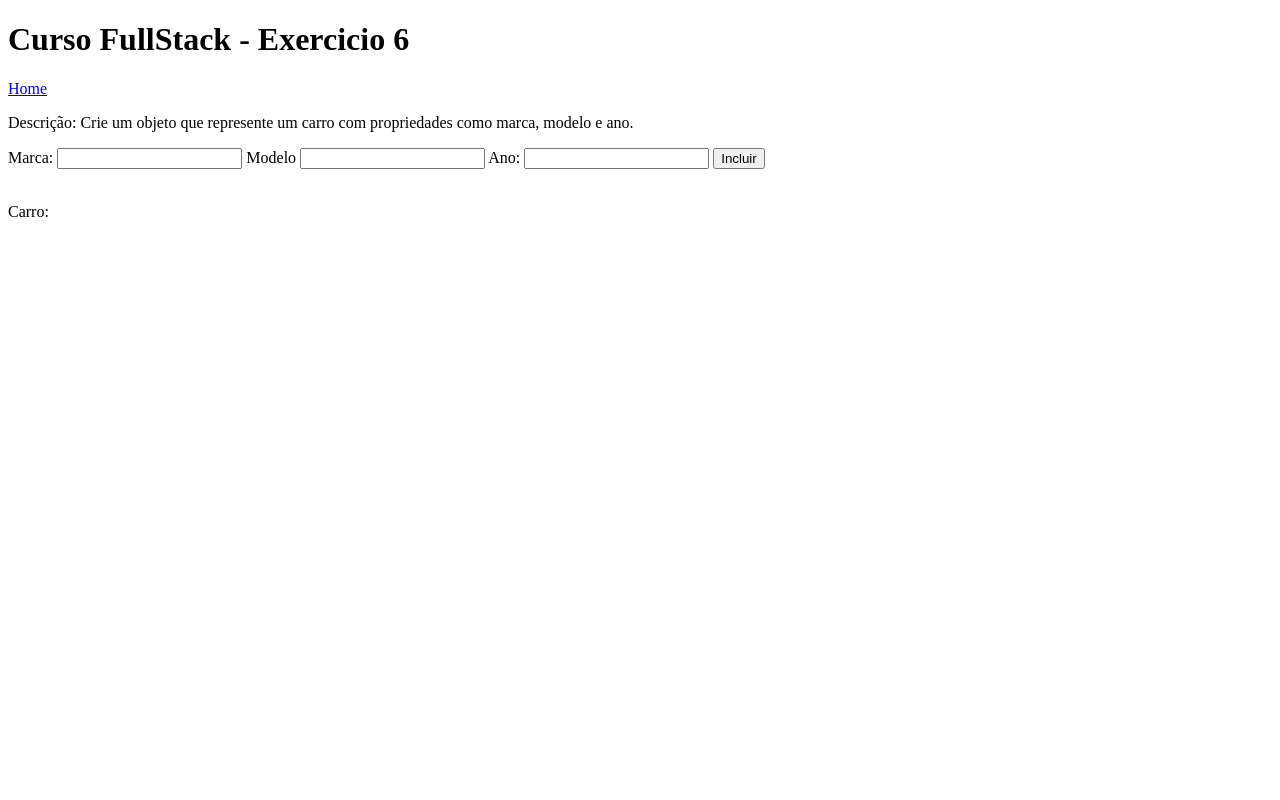
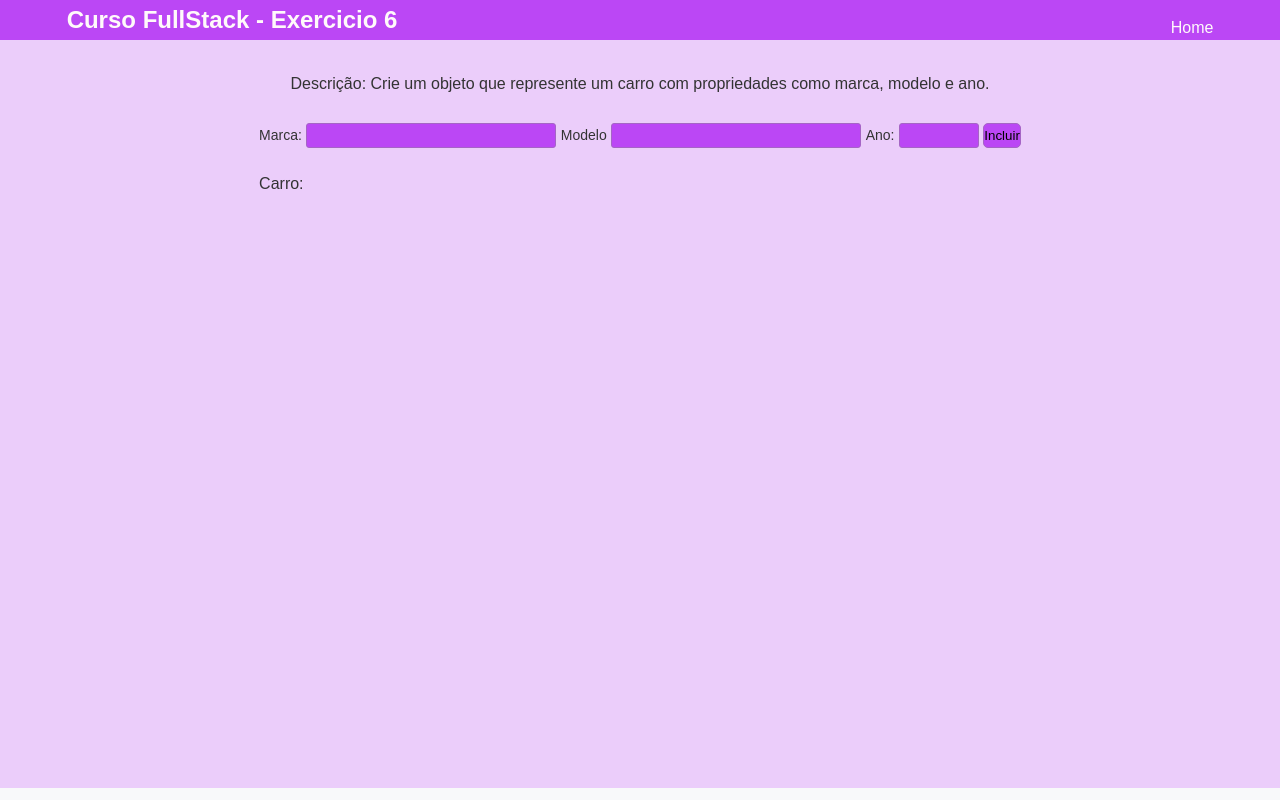
Before and after one commit to debora-sl/exercicios-10-02, a plain HTML site: page html/exercicio6.html in a window 1280 px wide. Drawn offline with Linux system fonts and the light colour scheme.

Commit message:
Fazendo o css da página inicial e páginas dos exercicios.

```diff
--- /dev/null
+++ b/css/exercicios.css
@@ -0,0 +1,125 @@
+/* Reset básico para padronizar estilos entre navegadores */
+* {
+    margin: 0;
+    padding: 0;
+    box-sizing: border-box;
+}
+
+/* Removendo estilos de lista */
+ul, ol {
+    list-style: none;
+}
+
+/* Removendo sublinhado dos links */
+a {
+    text-decoration: none;
+    color: inherit;
+}
+
+
+/* Garantindo que os elementos ocupem toda a largura disponível */
+html, body {
+    width: 100%;
+    height: 100%;
+    font-family: Arial, sans-serif;
+    line-height: 1.5;
+    background-color: #f8f9fa; /* Cor de fundo opcional */
+    color: #333; /* Cor do texto padrão */
+}
+
+/* Removendo estilos padrões de botões */
+button, input, textarea {
+    font-family: inherit;
+    border: none;
+    outline: none;
+    background: none;
+}
+
+/* Melhorando a aparência de imagens */
+img {
+    max-width: 100%;
+    height: auto;
+    display: block;
+}
+
+/* home/ index */
+.exercicios-titulo{
+    display: flex;
+    align-items: center;
+    justify-content: space-around;
+
+    background-color: rgb(187, 71, 245);
+    color: snow;
+
+    font-size: 16px;
+    font-weight: 100;
+}
+
+.exercicios-titulo a{
+    margin-top: 1em;
+    margin-left: 40em;
+}
+
+.exercicios-titulo a:hover {
+    text-decoration: underline;
+    color: rgb(230, 225, 225);
+}
+
+/* main/ principal */
+.exercicios-principal{
+    display: flex;
+    flex-direction: column;
+    align-items: center;
+
+    padding: 2em;
+    width: 100%;
+    height: 93.5vh;
+    background-color: rgb(235, 205, 250);
+}
+
+.exercicios-principal-descricao{
+    margin-bottom: 1em;
+}
+
+.exercicios-principal-descricao p{
+
+    padding: 1em;
+}
+
+.exercicios-principal label{
+    font-size: 14px;
+}
+
+.exercicios-principal-numeros{
+    margin-top: 1em;
+    border: thin solid rgb(165, 101, 197);
+    border-radius: 3px;
+
+    height: 25px;
+    width: 80px;
+
+    text-align: center;
+
+    background-color: rgb(187, 71, 245);
+}
+
+.exercicios-principal-inputs-frases{
+    margin-top: 2em;
+    border: thin solid rgb(165, 101, 197);
+    border-radius: 3px;
+
+    height: 25px;
+    width: 250px;
+
+    background-color: rgb(187, 71, 245);
+}
+
+.exercicios-principal button{
+    border: thin solid rgb(165, 101, 197);
+    border-radius: 5px;
+
+    height: 25px;
+    width: 100spx;
+
+    background-color: rgb(187, 71, 245);
+}
--- /dev/null
+++ b/css/style.css
@@ -0,0 +1,100 @@
+/* Reset básico para padronizar estilos entre navegadores */
+* {
+    margin: 0;
+    padding: 0;
+    box-sizing: border-box;
+}
+
+/* Removendo estilos de lista */
+ul, ol {
+    list-style: none;
+}
+
+/* Removendo sublinhado dos links */
+a {
+    text-decoration: none;
+    color: inherit;
+}
+
+
+/* Garantindo que os elementos ocupem toda a largura disponível */
+html, body {
+    width: 100%;
+    height: 100%;
+    font-family: Arial, sans-serif;
+    line-height: 1.5;
+    background-color: #f8f9fa; /* Cor de fundo opcional */
+    color: #333; /* Cor do texto padrão */
+}
+
+/* Removendo estilos padrões de botões */
+button, input, textarea {
+    font-family: inherit;
+    border: none;
+    outline: none;
+    background: none;
+}
+
+/* Melhorando a aparência de imagens */
+img {
+    max-width: 100%;
+    height: auto;
+    display: block;
+}
+
+/* home/ index */
+.home-titulo{
+
+    display: flex;
+    align-items: center;
+    justify-content: space-around;
+
+    background-color: rgb(187, 71, 245);
+    color: snow;
+}
+
+.home-titulo a{
+    margin-top: 1em;
+    margin-left: 53em;
+
+}
+
+.home-titulo a:hover {
+    text-decoration: underline;
+    color: rgb(230, 225, 225);
+}
+
+/* home/ principal */
+.home-principal{
+
+    display: flex;
+    flex-direction: column;
+    align-items: center;
+
+    padding: 1em;
+    width: 100%;
+    height: 92.3vh;
+
+    background-color: rgb(235, 205, 250);
+}
+
+.home-principal-titulo{
+    border-bottom: thin solid rgb(187, 71, 245);
+    width: 400px;
+
+    text-align: center;
+}
+
+.home-principal-lista{
+    padding: 1em;
+}
+
+.home-principal-lista a{
+
+    padding: 0.5em;
+}
+
+.home-principal-lista a:hover{
+    text-decoration: underline;
+    color: rgb(12, 5, 5);
+}
--- a/html/exercicio6.html
+++ b/html/exercicio6.html
@@ -3,15 +3,19 @@
 <head>
     <meta charset="UTF-8">
     <meta name="viewport" content="width=device-width, initial-scale=2.0">
+
+    <!-- css -->
+    <link rel="stylesheet" href="../css/exercicios.css">
+
     <title>Curso FullStack | Exercicio 6</title>
 </head>
 <body>
-    <header>
-        <h1>Curso FullStack - Exercicio 6</h1>
+    <header class="exercicios-titulo">
+        <h2>Curso FullStack - Exercicio 6</h2>
         <a href="../index.html">Home</a>
     </header>
 
-    <main>
+    <main class="exercicios-principal">
         <div>
             <p>
                 Descrição: Crie um objeto que represente um carro com propriedades como marca, modelo e ano.
@@ -20,13 +24,13 @@
 
         <div>
             <label for="marca">Marca:</label>
-            <input type="text" name="marca" id="marca">
+            <input type="text" name="marca" id="marca" class="exercicios-principal-inputs-frases">
 
             <label for="modelo">Modelo</label>
-            <input type="text" name="modelo" id="modelo">
+            <input type="text" name="modelo" id="modelo" class="exercicios-principal-inputs-frases">
 
             <label for="ano">Ano:</label>
-            <input type="number" name="ano" id="ano">
+            <input type="number" name="ano" id="ano" class="exercicios-principal-numeros">
 
             <button type="button" id="incluirCarro">Incluir</button>
 
```
Also changed, not shown: html/exercicio1.html (+8 -4 lines), html/exercicio10.html (+10 -6 lines), html/exercicio2.html (+11 -7 lines), html/exercicio3.html (+8 -4 lines), html/exercicio4.html (+8 -4 lines), html/exercicio5.html (+7 -3 lines), html/exercicio7.html (+7 -3 lines), html/exercicio8.html (+9 -5 lines), html/exercicio9.html (+9 -5 lines), index.html (+9 -4 lines).
